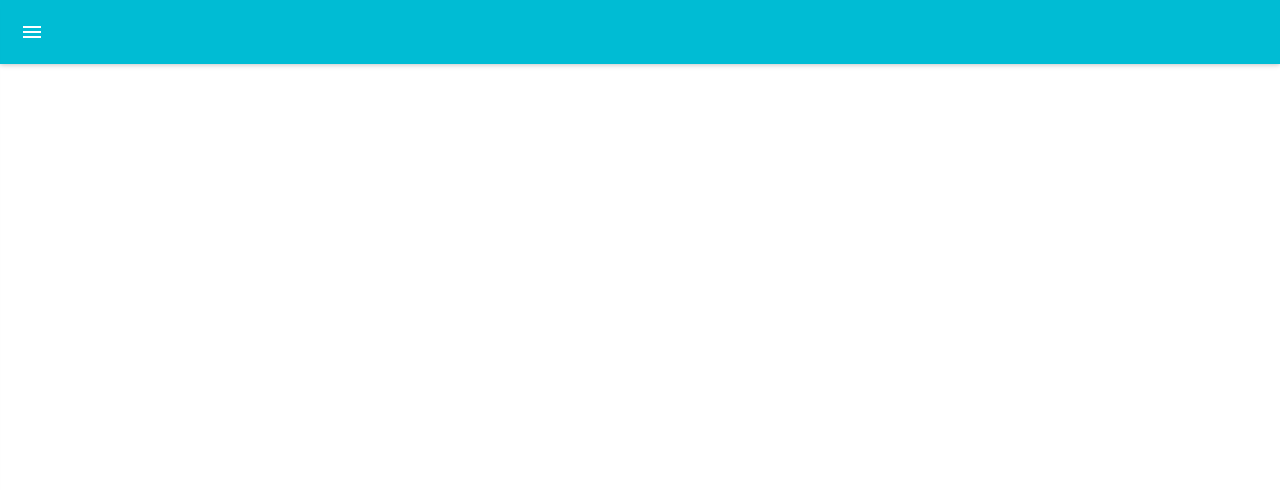
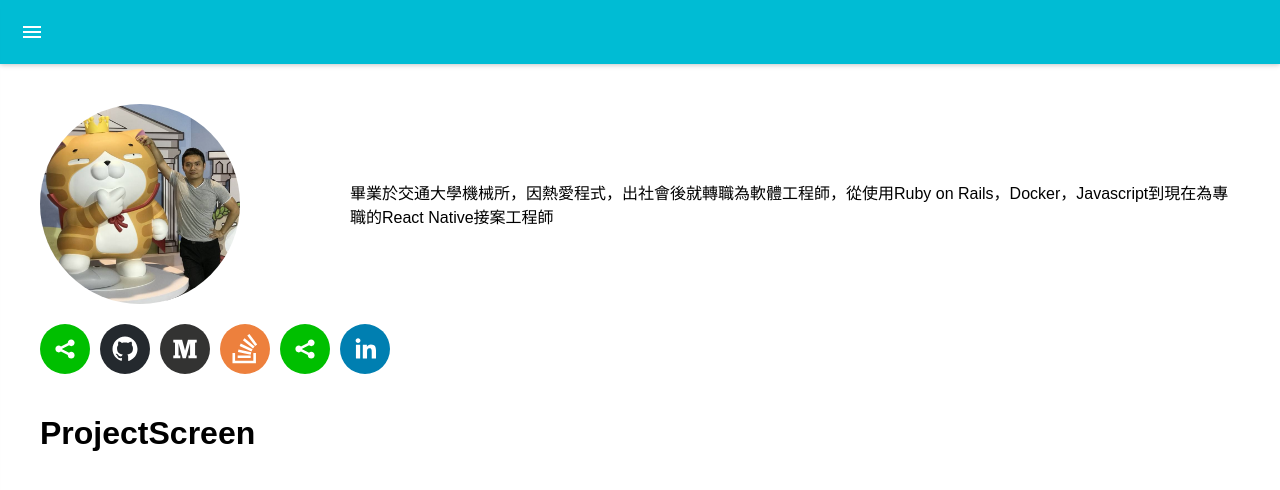
Before and after one commit to tsaohucn/my-resume, a React (Create React App) app: page /project in a window 1280 px wide. Shown: the top 490 px of the page. Built offline with nearby package versions, Linux system fonts and the light colour scheme.

Commit message:
new arch

```diff
--- a/src/App.js
+++ b/src/App.js
@@ -1,81 +1,22 @@
 import React, { Component } from 'react'
-import { BrowserRouter as Router, Switch, Route, Link } from 'react-router-dom'
+import { BrowserRouter, Switch, Route } from 'react-router-dom'
 import MuiThemeProvider from 'material-ui/styles/MuiThemeProvider'
-import Drawer from 'material-ui/Drawer'
-import MenuItem from 'material-ui/MenuItem'
-import AppBar from 'material-ui/AppBar'
 
-import Profile from './Profile'
+import ProfileScreen from './screens/ProfileScreen'
+import ProjectScreen from './screens/ProjectScreen'
 
 export default class App extends Component {
 
   render() {
     return (
       <MuiThemeProvider>
-        <Router>
-          <div>
-            <Navigator/>
+        <BrowserRouter>
           	<Switch>
-    	        <Route exact path="/" component={Profile}/>
+    	        <Route exact path="/" component={ProfileScreen}/>
+              <Route exact path="/project" component={ProjectScreen}/>
             </Switch>
-          </div>
-        </Router>
+        </BrowserRouter>
       </MuiThemeProvider>
     )
   }
 }
-
-class Navigator extends Component {
-  constructor(props) {
-    super(props)
-    this.state = {
-      drawer: false
-    }
-  }
-
-  openDrawer = () => {
-    this.setState({
-      drawer: true
-    })
-  }
-
-  closeDrawer = () => {
-    this.setState({
-      drawer: false
-    })
-  }
-
-  render() {
-    return(
-      <AppBar
-        onLeftIconButtonClick={this.openDrawer}
-      >
-        <Drawer
-          docked
-          open={this.state.drawer}
-        >
-          <AppBar
-            onLeftIconButtonClick={this.closeDrawer}
-          />
-            <MenuItem onClick={this.closeDrawer}>
-              <Link style={styles.link} to={"/"}>
-                簡介
-              </Link>
-            </MenuItem>
-            <MenuItem onClick={this.closeDrawer}>
-              <Link style={styles.link} to={"/test"}>
-                商店
-              </Link>
-            </MenuItem>
-        </Drawer>
-      </AppBar>
-    )
-  }
-}
-
-const styles = {
-  link: {
-    color: '#606060',
-    textDecoration: 'none'
-  }
-}
--- /dev/null
+++ b/src/components/Navigator.js
@@ -0,0 +1,60 @@
+import React, { Component } from 'react'
+import { Link } from 'react-router-dom'
+import Drawer from 'material-ui/Drawer'
+import MenuItem from 'material-ui/MenuItem'
+import AppBar from 'material-ui/AppBar'
+
+export default class Navigator extends Component {
+  constructor(props) {
+    super(props)
+    this.state = {
+      drawer: false
+    }
+  }
+
+  openDrawer = () => {
+    this.setState({
+      drawer: true
+    })
+  }
+
+  closeDrawer = () => {
+    this.setState({
+      drawer: false
+    })
+  }
+
+  render() {
+    return(
+      <AppBar
+        onLeftIconButtonClick={this.openDrawer}
+      >
+        <Drawer
+          docked
+          open={this.state.drawer}
+        >
+          <AppBar
+            onLeftIconButtonClick={this.closeDrawer}
+          />
+            <MenuItem onClick={this.closeDrawer}>
+              <Link style={styles.link} to={"/"}>
+                {'簡介'}
+              </Link>
+            </MenuItem>
+            <MenuItem onClick={this.closeDrawer}>
+              <Link style={styles.link} to={"/project"}>
+                {'作品集'}
+              </Link>
+            </MenuItem>
+        </Drawer>
+      </AppBar>
+    )
+  }
+}
+
+const styles = {
+  link: {
+    color: '#606060',
+    textDecoration: 'none'
+  }
+}
--- /dev/null
+++ b/src/configs/introduce.json
@@ -0,0 +1,3 @@
+{
+	"content": "畢業於交通大學機械所，因熱愛程式，出社會後就轉職為軟體工程師，從使用Ruby on Rails，Docker，Javascript到現在為專職的React Native接案工程師"
+}
--- /dev/null
+++ b/src/configs/job.json
@@ -0,0 +1,9 @@
+{
+	"one": "The project worked when I was a master, I am responsible for building the communication system in rocket, I used C language and Texas Instruments DSP hardware, the rock band in Taiwan named `Mayday` made a song named `stubborn` for the project",
+	"two": "I am responsible for building app by Unity game engine, and also for sales, promotion, demo. Because the project is in startup early stage, so complex multi job must to do. The project finally spin-off from my origin company and got one billions of dollars investment from China's company `Alibaba`",
+	"three": "It's a app for helping pregnant women. I am responsible for PM of this project, and analysis data by Python and JAVA",
+	"four": "I am responsible for building back-end service for a app named `Tomato`, The benchmark of the app is IFTTT which can help user to automate their job in the life",
+	"five": "I am assigned to assist team for building automatic work flow. Using Docker, Ansible, Travis CI, AMS, Vagrant..any tool which can help team for accelerating development progress",
+	"six": "react-native team-leader in a mobile start-up company",
+	"seven": "rearc-native Developer in a game company of Combodia"
+}
--- a/src/introduce.json
+++ /dev/null
@@ -1,3 +0,0 @@
-{
-	"content": "我的介紹"
-}
--- a/src/job.json
+++ /dev/null
@@ -1,9 +0,0 @@
-{
-	"one": "The project worked when I was a master, I am responsible for building the communication system in rocket, I use C language and Texas Instruments DSP hardware, the rock band in Taiwan named `Mayday` made a song named `stubborn` for the project",
-	"two": "I am responsible for building app by Unity game engine, and also for sales, promotion, demo. Because the project is in startup early stage, so complex multi job must to do. The project finally spin-off from my origin company and got one billions of dollars investment from China's company `Alibaba`",
-	"three": "It's a app for helping pregnant women. I am responsible for handling all detail of project, and make data analysis for back-end data using Python and JAVA",
-	"four": "I am responsible for building back-end service for a app named `Tomato`, The benchmark of the app is IFTTT that it can help user to automate their job in the life",
-	"five": "I am assigned to assist team for building automatic work flow. I study Docker, Ansible, Travis CI, AMS, Vagrant..any tool can help team for accelerating development progress",
-	"six": "I am a react-native team-leader in a mobile start-up company now",
-	"seven": "A rearc-native Developer in a game company in Combodia"
-}
--- /dev/null
+++ b/src/screens/ProjectScreen.js
@@ -0,0 +1,31 @@
+import React, { Component } from 'react'
+// local components
+import Layout from '../views/Layout'
+
+export default class ProjectScreen extends Component {
+
+  constructor(props) {
+    super(props)
+    this.state = {
+      jobOneDetail: false
+    }
+  }
+
+  componentDidMount() {
+    //console.log('componentDidMount')
+  }
+
+
+  render() {
+    return (
+      <Layout>
+        <h1>ProjectScreen</h1>
+      </Layout>
+    )
+  }
+}
+
+
+const styles = {
+
+}
--- /dev/null
+++ b/src/views/Layout.js
@@ -0,0 +1,83 @@
+// node_module
+import React from 'react'
+import { SocialIcon } from 'react-social-icons'
+// local components
+import Navigator from '../components/Navigator'
+import introduce from '../configs/introduce.json'
+import avator from '../images/avator.jpg'
+
+const Layout = (props) => {
+  const {
+    children
+  } = props
+
+  return(
+    <div style={styles.root}>
+      <Navigator/>
+      <div style={styles.content}>
+        <div style={styles.profile}>
+          <div style={styles.avatorDiv}>
+            <img alt={'avator'} src={avator} style={styles.avator}/>
+          </div>
+          <div style={styles.introduceDiv}>
+            <p style={styles.introduce}>{introduce.content}</p>
+          </div>
+        </div>
+        <div style={styles.socialBar}>
+          {/*<SocialIcon style={styles.SocialIcon} url="https://www.facebook.com/tsaohucn" />*/}
+          <SocialIcon style={styles.SocialIcon} url="https://www.cakeresume.com/tsaohucn" />
+          <SocialIcon style={styles.SocialIcon} url="https://github.com/tsaohucn" />
+          <SocialIcon style={styles.SocialIcon} url="https://medium.com/@tsaohucn" />
+          { /*<SocialIcon style={styles.SocialIcon} url="https://www.youtube.com/c/Tsaohucn" />*/}
+          <SocialIcon style={styles.SocialIcon} url="https://stackoverflow.com/users/5078051/tsao" />
+          <SocialIcon style={styles.SocialIcon} url="https://www.kaggle.com/tsaohucn" />
+          <SocialIcon style={styles.SocialIcon} url="https://www.linkedin.com/in/hsiu-chuan-tsao-623598a6/" />
+        </div>
+        { children }
+      </div>
+    </div>
+  )
+}
+
+const styles = {
+  root: {
+    display: 'flex',
+    flexDirection: 'column'
+  },
+  content: {
+    display: 'flex',
+    flexDirection: 'column',
+    padding: 40
+  },
+  profile: {
+    display: 'flex'
+  },
+  socialBar: {
+    justifyContent: 'center',
+    paddingBottom: 20
+  },
+  SocialIcon: {
+    marginRight: 10,
+    marginTop: 20
+  },
+  avatorDiv: {
+    display: 'flex',
+    flex: 1
+  },
+  avator: {
+    width: 200,
+    height: 200,
+    borderRadius: 100,
+    objectFit: 'cover'
+  },
+  introduceDiv: {
+    display: 'flex',
+    flex: 3,
+    alignItems: 'center'
+  },
+  introduce: {
+    padding: 10
+  }
+}
+
+export default Layout
```
Also changed, not shown: src/screens/ProfileScreen.js (renamed from src/Profile.js, +16 -82 lines), src/images/avator.jpg (renamed from src/avator.jpg).
